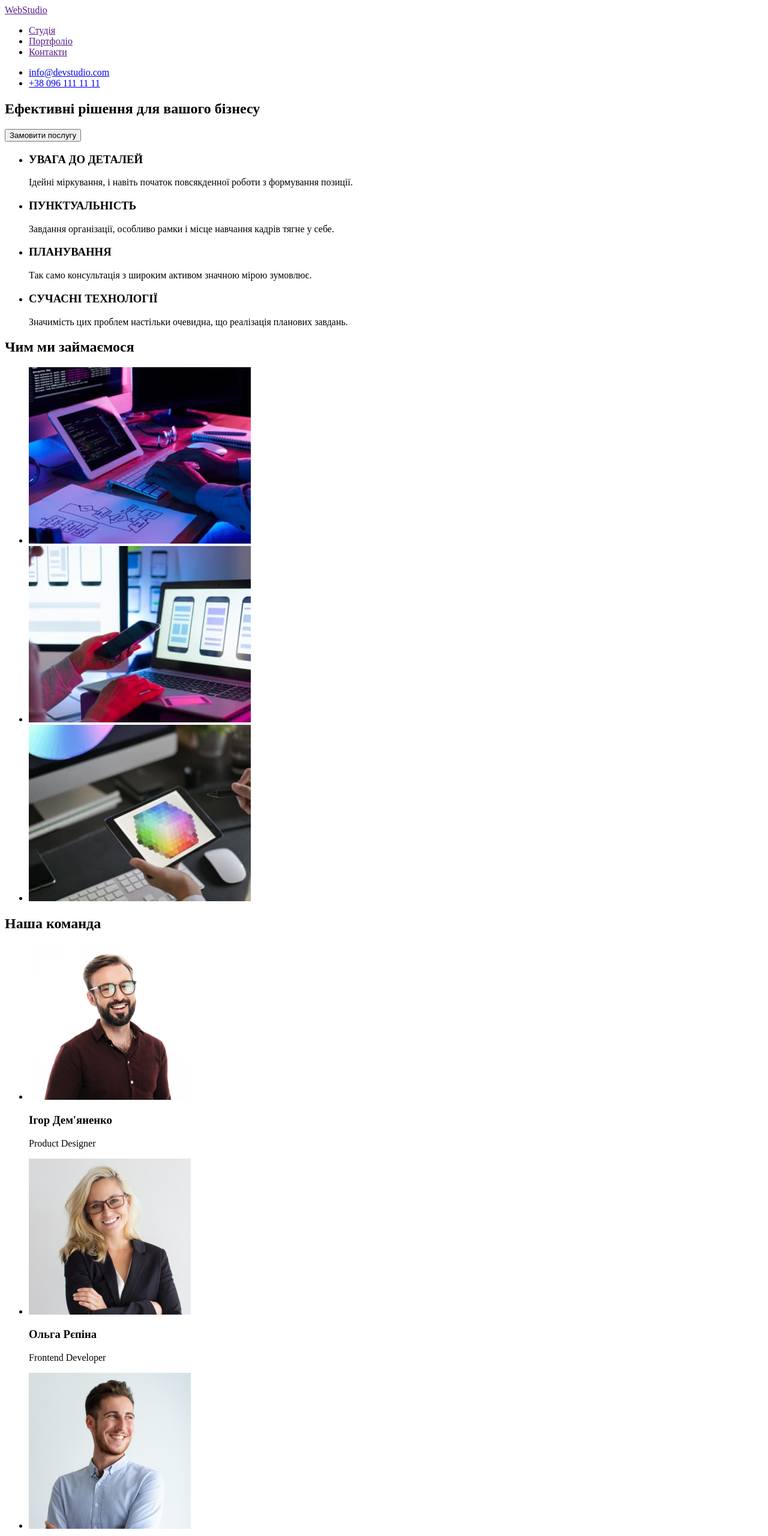
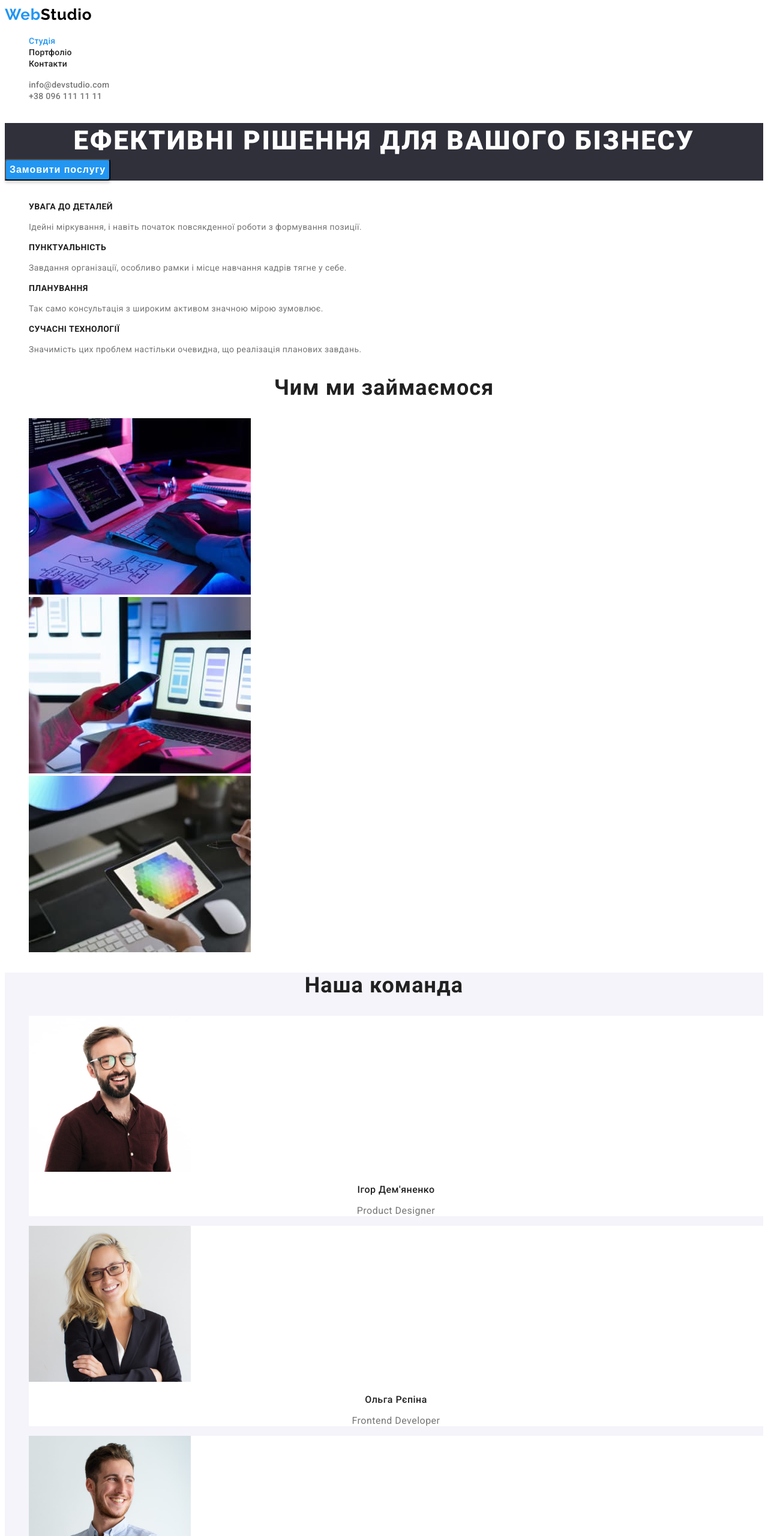
Before and after one commit to Fininna/goit-markup-hw-01, a plain HTML site: page index.html in a window 1280 px wide. Shown: the top 2560 px of the page at 60% size. Drawn offline with Linux system fonts and the light colour scheme.

Commit message:
final commit master

```diff
--- /dev/null
+++ b/CSS/style.css
@@ -0,0 +1,236 @@
+:root {
+    --black-color: #000000;
+    --white-color: #FFFFFF;
+    --blue-color: #2196F3;
+    --footter-color: #2F303A;
+    --title-color: #212121;
+    --text-color: #757575;
+    --primary-font-family: 'Roboto';
+}
+
+body {
+    font-family: var(--primary-font-family);
+    font-style: normal;
+}
+
+.list {
+    list-style: none;
+}
+
+.links {
+    text-decoration: none;
+}
+
+/*========START HEADER =========*/
+.main-header {
+    background: var(--white-color);
+}
+
+.logo {
+    font-family: 'Raleway', sans-serif;
+    font-style: normal;
+    font-weight: 700;
+    font-size: 26px;
+    line-height: 1.3;
+    letter-spacing: 0.03em;
+
+    color: var(--blue-color);
+}
+
+.logo-black {
+    font-weight: 700;
+    font-size: 26px;
+    line-height: 1.3;
+    letter-spacing: 0.03em;
+    color: var(--black-color);
+}
+
+.menu-list-itm {
+    font-weight: 500;
+    font-size: 14px;
+    line-height: 1.14;
+    letter-spacing: 0.02em;
+    color: var(--title-color);
+}
+
+.active-page {
+    color: var(--blue-color);
+}
+
+.menu-list-itm:hover,
+.menu-list-itm:focus {
+    color: var(--blue-color);
+}
+
+.menu-list-contact {
+    font-weight: 500;
+    font-size: 14px;
+    line-height: 1.14;
+    letter-spacing: 0.02em;
+    color: var(--text-color);
+}
+
+.menu-list-contact:hover,
+.menu-list-contact:focus {
+    color: var(--blue-color);
+}
+
+/*===== END HEADER =====*/
+/*===== START HERO =====*/
+.main-title {
+    font-weight: 900;
+    font-size: 44px;
+    line-height: 1.36;
+    text-align: center;
+    letter-spacing: 0.06em;
+    text-transform: uppercase;
+    background: var(--footter-color);
+    color: var(--white-color);
+}
+
+.order-btn {
+    background: var(--blue-color);
+    box-shadow: 0px 4px 4px rgba(0, 0, 0, 0.15);
+    border-radius: 4px;
+    font-weight: 700;
+    font-size: 16px;
+    line-height: 1.86;
+    display: flex;
+    align-items: center;
+    text-align: center;
+    letter-spacing: 0.06em;
+    color: var(--white-color);
+}
+
+.order-button {
+    font-weight: 500;
+    font-size: 16px;
+    line-height: 1.62;
+    text-align: center;
+    letter-spacing: 0.03em;
+    color: var(--title-color);
+}
+
+.order-button:active,
+.order-button:hover,
+.order-button:focus {
+    background-color: var(--blue-color);
+    color: var(--white-color);
+}
+
+.title {
+    font-weight: 700;
+    font-size: 14px;
+    line-height: 1.14;
+    letter-spacing: 0.03em;
+    text-transform: uppercase;
+    color: var(--title-color);
+}
+
+.text-normal {
+    font-weight: 400;
+    font-size: 14px;
+    line-height: 1.71;
+    letter-spacing: 0.03em;
+    color: var(--text-color);
+}
+
+.title-top {
+    font-weight: 700;
+    font-size: 36px;
+    line-height: 1.17;
+    text-align: center;
+    letter-spacing: 0.03em;
+    color: var(--title-color);
+}
+
+.img-back {
+    background-color: var(--white-color);
+}
+
+.section-comand {
+    background: #F5F4FA;
+}
+
+.name-comand {
+    font-weight: 500;
+    font-size: 16px;
+    line-height: 1.19;
+    text-align: center;
+    letter-spacing: 0.03em;
+    background-color: var(--white-color);
+    color: var(--title-color);
+}
+
+.text-comand {
+    font-weight: 400;
+    font-size: 16px;
+    line-height: 1.19;
+    text-align: center;
+    letter-spacing: 0.03em;
+    background-color: var(--white-color);
+    color: var(--text-color);
+}
+
+.title-portfolio {
+    font-weight: 700;
+    font-size: 18px;
+    line-height: 2;
+    letter-spacing: 0.06em;
+    color: var(--title-color);
+}
+
+.text-portfolio {
+    font-weight: 400;
+    font-size: 16px;
+    line-height: 1.88;
+    letter-spacing: 0.03em;
+    color: var(--text-color);
+}
+
+/*=====END HERO =====*/
+/*===== START FOOTTER =====*/
+.main-footter {
+    background-color: var(--footter-color);
+}
+
+.logo-white {
+    font-family: 'Raleway', sans-serif;
+    font-style: normal;
+    font-weight: 700;
+    font-size: 26px;
+    line-height: 1.3;
+    letter-spacing: 0.03em;
+    color: var(--white-color);
+}
+
+.footter-address-white {
+    font-style: normal;
+    font-weight: 400;
+    font-size: 14px;
+    line-height: 1.17;
+    letter-spacing: 0.03em;
+    color: var(--white-color);
+}
+
+.footter-address-grey {
+    font-style: normal;
+    font-weight: 400;
+    font-size: 14px;
+    line-height: 1.17;
+    letter-spacing: 0.03em;
+    color: rgba(255, 255, 255, 0.6);
+    ;
+}
+
+.footter-address-white:hover,
+.footter-address-whitem:focus {
+    color: var(--blue-color);
+}
+
+.footter-address-grey:hover,
+.footter-address-grey:focus {
+    color: var(--blue-color);
+}
+
+/*===== END FOOTTER =====*/
--- a/index.html
+++ b/index.html
@@ -6,94 +6,105 @@
     <meta http-equiv="X-UA-Compatible" content="IE=edge">
     <meta name="viewport" content="width=device-width, initial-scale=1.0">
     <title>Document</title>
+    <link rel="preconnect" href="https://fonts.googleapis.com">
+    <link rel="preconnect" href="https://fonts.gstatic.com" crossorigin>
+    <link href="https://fonts.googleapis.com/css2?family=Roboto:wght@400;500;700;900&display=swap" rel="stylesheet">
+    <link
+        href="https://fonts.googleapis.com/css2?family=Raleway:wght@700&family=Roboto:ital,wght@0,400;0,500;0,700;1,900&display=swap"
+        rel="stylesheet">
+    <link rel="stylesheet" href="./CSS/style.css">
 </head>
 
 <body>
-    <header>
+    <header class="main-header">
         <nav>
-            <a lang="en" href="">WebStudio</a>
-            <ul>
-                <li><a href="">Студія</a>
+            <a class="logo links" lang="en" href=""><span>Web</span><span class="logo-black">Studio</span></a>
+            <ul class="list">
+                <li class="list"><a class="links menu-list-itm active-page" href="./index.html">Студія</a>
                 </li>
-                <li><a href="">Портфоліо</a>
+                <li class="list"><a class="links menu-list-itm" href="./portfolio.html">Портфоліо</a>
                 </li>
-                <li><a href="">Контакти</a>
+                <li class="list"><a class="links menu-list-itm" href="">Контакти</a>
                 </li>
             </ul>
         </nav>
-        <ul>
-            <li><a href="mailto:info@devstudio.com">info@devstudio.com</a></li>
-            <li><a href="tel:+380961111111">+38 096 111 11 11</a></li>
+        <ul class="list">
+            <li><a class="links menu-list-contact" href="mailto:info@devstudio.com">info@devstudio.com</a></li>
+            <li><a class="links menu-list-contact" href="tel:+380961111111">+38 096 111 11 11</a></li>
         </ul>
     </header>
     <main>
         <section>
-            <h1>Ефективні рішення для вашого бізнесу</h1>
-            <button type="button">Замовити послугу</button>
+            <h1 class="main-title">Ефективні рішення для вашого бізнесу<button class="order-btn" type="button">Замовити
+                    послугу</button></h1>
         </section>
         <section>
-            <ul>
+            <ul class="list">
                 <li>
-                    <h3>УВАГА ДО ДЕТАЛЕЙ</h3>
-                    <p>Ідейні міркування, і навіть початок повсякденної роботи з формування позиції.</p>
+                    <h3 class="title">УВАГА ДО ДЕТАЛЕЙ</h3>
+                    <p class="text-normal">Ідейні міркування, і навіть початок повсякденної роботи з формування позиції.
+                    </p>
                 </li>
                 <li>
-                    <h3>ПУНКТУАЛЬНІСТЬ</h3>
-                    <p>Завдання організації, особливо рамки і місце навчання кадрів тягне у себе.</p>
+                    <h3 class="title">ПУНКТУАЛЬНІСТЬ</h3>
+                    <p class="text-normal">Завдання організації, особливо рамки і місце навчання кадрів тягне у себе.
+                    </p>
                 </li>
                 <li>
-                    <h3>ПЛАНУВАННЯ</h3>
-                    <p>Так само консультація з широким активом значною мірою зумовлює.</p>
+                    <h3 class="title">ПЛАНУВАННЯ</h3>
+                    <p class="text-normal">Так само консультація з широким активом значною мірою зумовлює.</p>
                 </li>
                 <li>
-                    <h3>СУЧАСНІ ТЕХНОЛОГІЇ</h3>
-                    <p>Значимість цих проблем настільки очевидна, що реалізація планових завдань.</p>
+                    <h3 class="title">СУЧАСНІ ТЕХНОЛОГІЇ</h3>
+                    <p class="text-normal">Значимість цих проблем настільки очевидна, що реалізація планових завдань.
+                    </p>
                 </li>
             </ul>
         </section>
-
         <section>
-            <h2>Чим ми займаємося</h2>
-            <ul>
+            <h2 class="title-top">Чим ми займаємося</h2>
+            <ul class="list">
                 <li><img src="./image/about-image-1.jpg" alt="Друкує на клавіатурі" width="370" height="294"></li>
                 <li><img src="./image/about-img-2.jpg" alt="Телефони на екрані комп'ютера" width="370" height="294">
                 </li>
                 <li><img src="./image/about-img-3.jpg" alt="Палітра кольорів" width="370" height="294"></li>
             </ul>
         </section>
-        <section>
-            <h2>Наша команда</h2>
-            <ul>
-                <li>
+        <section class="section-comand">
+            <h2 class="title-top">Наша команда</h2>
+            <ul class="list">
+                <li class="img-back">
                     <img src="./image/about-img-5.jpg" alt="Ігор Дем'яненко" width="270" height="260">
-                    <h3>Ігор Дем'яненко</h3>
-                    <p lang="en">Product Designer</p>
+                    <h3 class="name-comand">Ігор Дем'яненко</h3>
+                    <p lang="en" class="text-comand">Product Designer</p>
                 </li>
-                <li>
+                <li class="img-back">
                     <img src="./image/about-img-6.jpg" alt="Ольга Рєпіна" width="270" height="260">
-                    <h3>Ольга Рєпіна</h3>
-                    <p lang="en">Frontend Developer</p>
+                    <h3 class="name-comand">Ольга Рєпіна</h3>
+                    <p lang="en" class="text-comand">Frontend Developer</p>
                 </li>
-                <li>
+                <li class="img-back">
                     <img src="./image/about-img-7.jpg" alt="Микола Тарасов" width="270" height="260">
-                    <h3>Микола Тарасов</h3>
-                    <p lang="en">Product Designer</p>
+                    <h3 class="name-comand">Микола Тарасов</h3>
+                    <p lang="en" class="text-comand">Product Designer</p>
                 </li>
-                <li>
+                <li class="img-back">
                     <img src="./image/about-img-8.jpg" alt="Михайло Єрмаков" width="270" height="260">
-                    <h3>Михайло Єрмаков</h3>
-                    <p lang="en">Product Designer</p>
+                    <h3 class="name-comand">Михайло Єрмаков</h3>
+                    <p lang="en" class="text-comand">Product Designer</p>
                 </li>
             </ul>
         </section>
     </main>
-    <footer>
-        <a lang="en" href="">WebStudio</a>
+    <footer class="main-footter">
+        <a class="links" lang="en" href=""><span class="logo links">Web</span><span
+                class="logo-white links">Studio</span></a>
         <address>
-            <p>м. Київ, пр-т Лесі Українки, 26</p>
-            <a href="mailto:info@devstudio.com">info@devstudio.com</a><br>
-            <a href="tel:+380961111111">+38 096 111 11 11</a>
+            <p class="footter-address-white">м. Київ, пр-т Лесі Українки, 26</p>
+            <a class="links footter-address-grey" href="mailto:info@devstudio.com">info@devstudio.com</a><br>
+            <a class="links footter-address-grey" href="tel:+380961111111">+38 096 111 11 11</a>
         </address>
     </footer>
 </body>
+
 </html>
```
Also changed, not shown: portfolio.html (added, +103 -0 lines), image/about-img-10.jpg (added), image/about-img-11.jpg (added), image/about-img-12.jpg (added), image/about-img-13.jpg (added), image/about-img-14.jpg (added), image/about-img-15.jpg (added), image/about-img-16.jpg (added), image/about-img-17.jpg (added), image/about-img-9.jpg (added).
